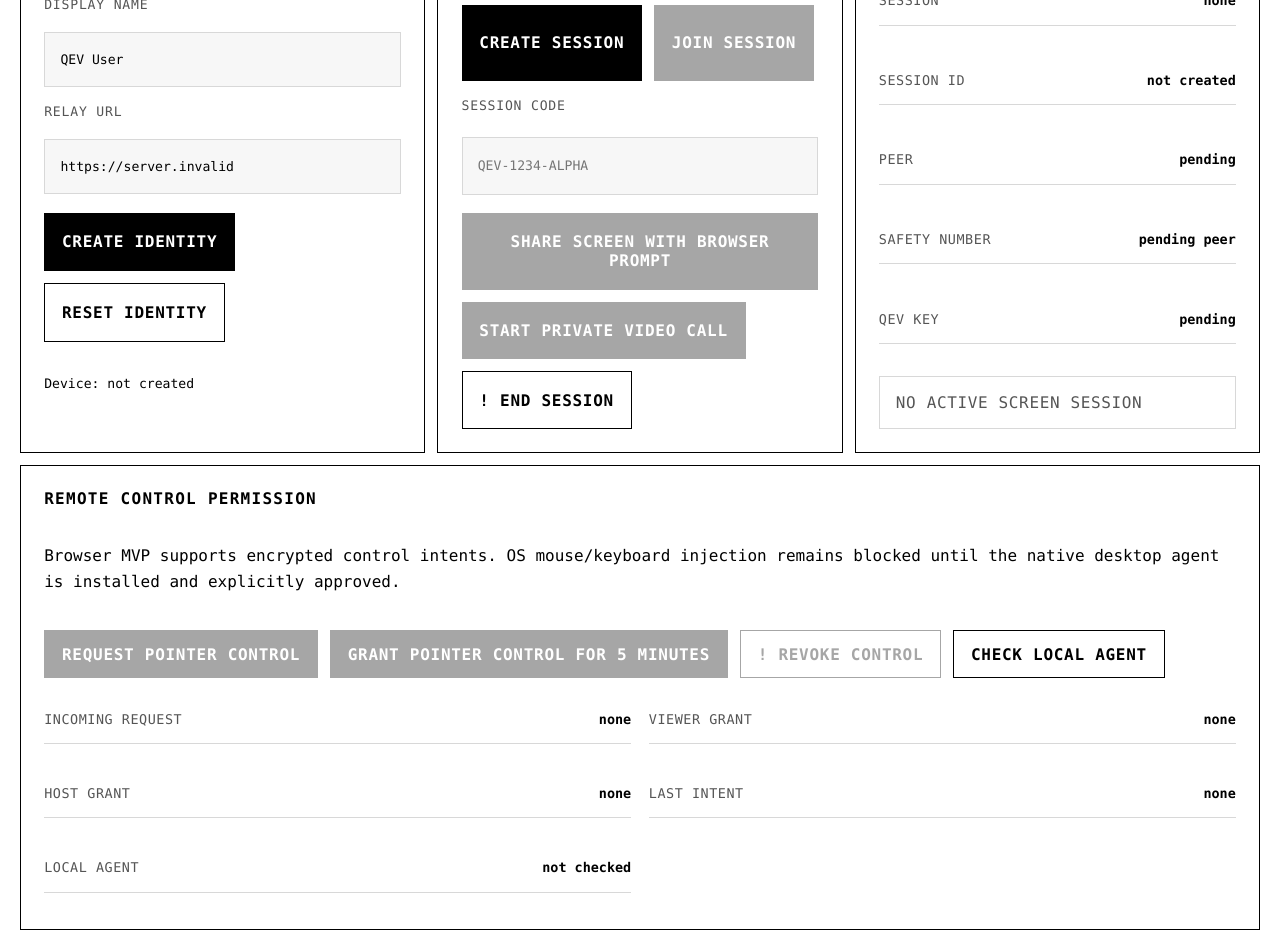
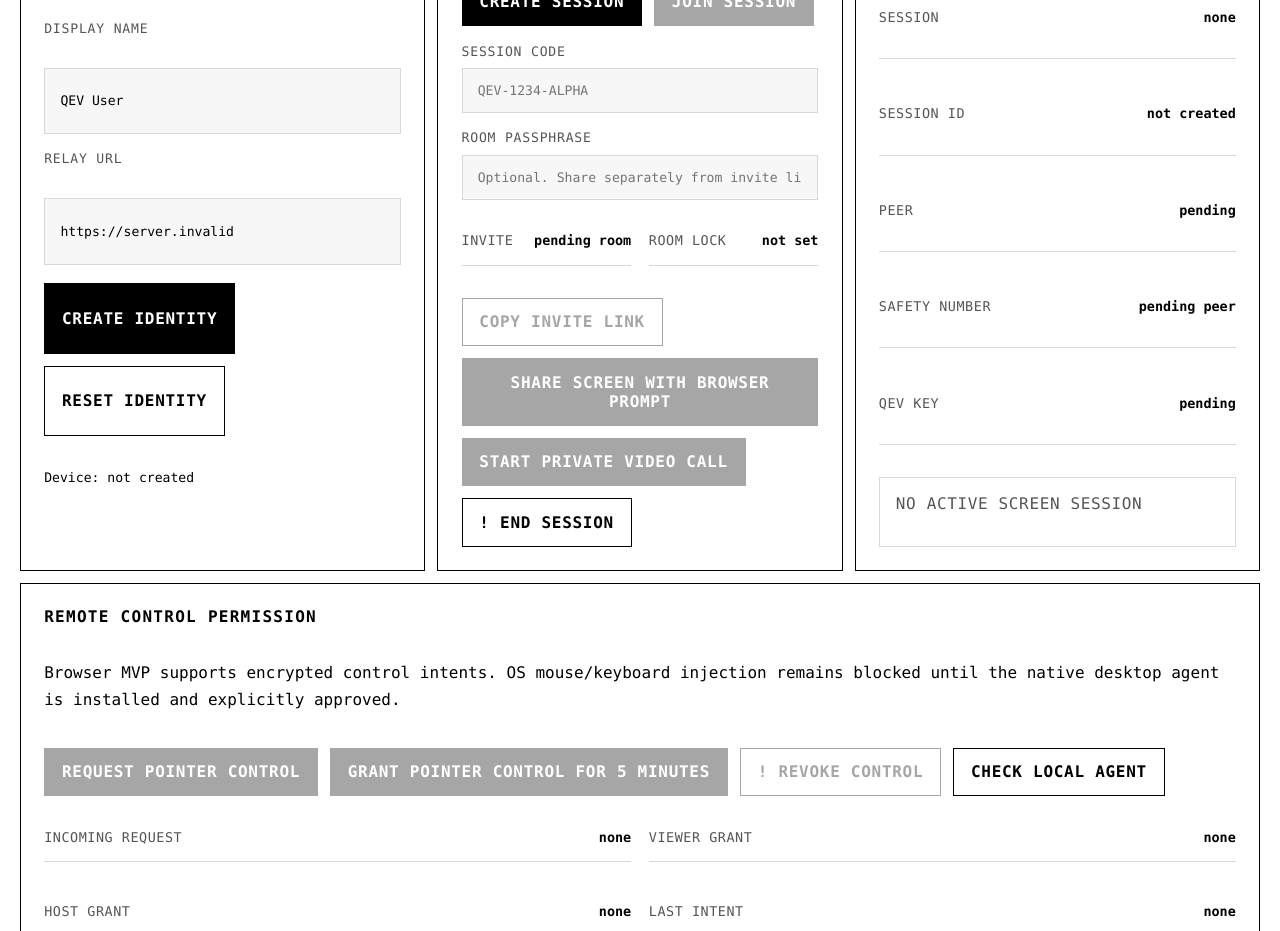
Before and after one commit to TheArtOfSound/qev-workspace, a React (Vite) app in the folder apps/web/: page / in a window 1280 px wide. Shown: the part 780-1711 px from the top of the page. Built offline with nearby package versions, Linux system fonts and the light colour scheme; no server answers.

Commit message:
Add private room invite links and passphrase lock

```diff
--- a/apps/web/src/App.tsx
+++ b/apps/web/src/App.tsx
@@ -1,4 +1,4 @@
-import { useMemo, useRef, useState, type MouseEvent } from "react";
+import { useEffect, useMemo, useRef, useState, type MouseEvent } from "react";
 import {
   BrowserQevVaultAdapter,
   decryptJson,
@@ -31,6 +31,7 @@ type PrivateChatPayload = {
   body: string;
   sender: string;
   sentAt: string;
+  roomLockHash?: string | null;
 };
 
 type ChatEntry = PrivateChatPayload & {
@@ -51,7 +52,13 @@ export function App() {
   const [peerDevice, setPeerDevice] = useState<DeviceIdentityPublic | null>(null);
   const [sessionKey, setSessionKey] = useState<CryptoKey | null>(null);
 
-  const [roomCode, setRoomCode] = useState("");
+  const [roomCode, setRoomCode] = useState(() => {
+    if (typeof window === "undefined") return "";
+    return new URLSearchParams(window.location.search).get("room")?.toUpperCase() ?? "";
+  });
+  const [roomPassphrase, setRoomPassphrase] = useState("");
+  const [roomLockFingerprint, setRoomLockFingerprint] = useState("not set");
+  const [inviteCopied, setInviteCopied] = useState(false);
   const [sessionId, setSessionId] = useState("");
   const [relayStatus, setRelayStatus] = useState<SignalingStatus>("idle");
   const [sessionStatus, setSessionStatus] = useState<SessionStatus>("none");
@@ -83,6 +90,19 @@ export function App() {
   const agentLaunchUrl = controlGrant ? buildAgentLaunchUrl(controlGrant) : "";
   const hasActiveViewerGrant = Boolean(viewerGrant && new Date(viewerGrant.expiresAt).getTime() > Date.now());
   const hasActiveHostGrant = Boolean(hostGrant && new Date(hostGrant.expiresAt).getTime() > Date.now());
+
+  useEffect(() => {
+    let cancelled = false;
+
+    void computeRoomLockHash(roomCode, roomPassphrase).then((hash) => {
+      if (cancelled) return;
+      setRoomLockFingerprint(hash ? formatRoomLockFingerprint(hash) : "not set");
+    });
+
+    return () => {
+      cancelled = true;
+    };
+  }, [roomCode, roomPassphrase]);
 
   async function ensureDevice(): Promise<DeviceIdentity> {
     const existing = device ?? (await vault.loadDeviceIdentity());
@@ -266,12 +286,33 @@ export function App() {
     addAudit("Local device identity reset.");
   }
 
+  async function copyInviteLink(): Promise<void> {
+    await safe(async () => {
+      if (!roomCode) throw new Error("Create or join a room before copying an invite link.");
+
+      const url = new URL(window.location.href);
+      url.searchParams.set("room", roomCode);
+      url.hash = "";
+
+      await navigator.clipboard.writeText(url.toString());
+      setInviteCopied(true);
+
+      if (roomPassphrase.trim()) {
+        addAudit("Invite link copied. Share the room passphrase separately.");
+      } else {
+        addAudit("Invite link copied. No room passphrase is set.");
+      }
+    });
+  }
+
   async function handleSignal(message: ProtocolEnvelope, dev: DeviceIdentity, client: SignalingClient): Promise<void> {
     if (message.type === "room.created") {
       const payload = message.payload as { roomCode: string; sessionId: string; expiresAt: string };
       setRoomCode(payload.roomCode);
       setSessionId(payload.sessionId);
       setSessionStatus("created");
+      writeRoomToUrl(payload.roomCode);
+      setInviteCopied(false);
       addAudit(`Room created: ${payload.roomCode}. Expires: ${payload.expiresAt}`);
       return;
     }
@@ -283,6 +324,8 @@ export function App() {
       setPeerDevice(payload.peer ?? null);
       await establishSessionKey(dev, payload.peer);
       setSessionStatus("joined");
+      writeRoomToUrl(payload.roomCode);
+      setInviteCopied(false);
       addAudit(`Joined room: ${payload.roomCode}.`);
       return;
     }
@@ -396,6 +439,12 @@ export function App() {
 
     try {
       const message = await decryptJson<PrivateChatPayload>(sessionKey, payload);
+      const localRoomLockHash = await computeRoomLockHash(roomCode, roomPassphrase);
+
+      if ((message.roomLockHash ?? null) !== (localRoomLockHash ?? null)) {
+        addAudit("Rejected encrypted chat: room passphrase mismatch.");
+        return;
+      }
 
       if (message.kind === "qev.chat.v1") {
         setChatMessages((current) => [
@@ -425,12 +474,15 @@ export function App() {
       if (!sessionKey) throw new Error("QEV session key is not established yet.");
       if (!peerRef.current) throw new Error("Peer channel is not ready yet.");
 
+      const roomLockHash = await computeRoomLockHash(roomCode, roomPassphrase);
+
       const message: PrivateChatPayload = {
         kind: "qev.chat.v1",
         id: createId("chat"),
         body,
         sender: displayName.trim() || "QEV User",
         sentAt: new Date().toISOString(),
+        roomLockHash,
       };
 
       const encrypted = await encryptJson(sessionKey, message);
@@ -677,6 +729,7 @@ export function App() {
     setChatInput("");
     setChatMessages([]);
     setLastPrivateData("none");
+    setInviteCopied(false);
   }
 
   function addAudit(message: string): void {
@@ -749,9 +802,26 @@ export function App() {
           </div>
           <label>
             Session code
-            <input value={roomCode} onChange={(event) => setRoomCode(event.target.value.toUpperCase())} placeholder="QEV-1234-ALPHA" />
+            <input value={roomCode} onChange={(event) => {
+              setRoomCode(event.target.value.toUpperCase());
+              setInviteCopied(false);
+            }} placeholder="QEV-1234-ALPHA" />
           </label>
+          <label>
+            Room passphrase
+            <input
+              value={roomPassphrase}
+              onChange={(event) => setRoomPassphrase(event.target.value)}
+              placeholder="Optional. Share separately from invite link."
+              type="password"
+            />
+          </label>
+          <div className="control-grid">
+            <p className="kv"><span>Invite</span><strong>{inviteCopied ? "copied" : roomCode ? "ready" : "pending room"}</strong></p>
+            <p className="kv"><span>Room lock</span><strong>{roomLockFingerprint}</strong></p>
+          </div>
           <div className="button-row">
+            <button className="secondary" disabled={!roomCode} onClick={() => void copyInviteLink()}>Copy invite link</button>
             <button disabled={!canShare} onClick={() => void startShare()}>Share screen with browser prompt</button>
             <button disabled={!canStartMedia} onClick={() => void startVideoCall()}>Start private video call</button>
             <button className="danger" onClick={endSession}>End session</button>
@@ -894,6 +964,34 @@ export function App() {
   );
 }
 
+function writeRoomToUrl(roomCode: string): void {
+  if (typeof window === "undefined") return;
+
+  const url = new URL(window.location.href);
+  url.searchParams.set("room", roomCode);
+  url.hash = "";
+  window.history.replaceState(null, "", url.toString());
+}
+
+async function computeRoomLockHash(roomCode: string, passphrase: string): Promise<string | null> {
+  const normalizedPassphrase = passphrase.trim();
+
+  if (!normalizedPassphrase) return null;
+
+  const material = `qev-room-lock-v1:${roomCode.trim().toUpperCase()}:${normalizedPassphrase}`;
+  const encoded = new TextEncoder().encode(material);
+  const digest = await crypto.subtle.digest("SHA-256", encoded);
+  return bytesToHex(new Uint8Array(digest));
+}
+
+function formatRoomLockFingerprint(hash: string): string {
+  return `${hash.slice(0, 4)}-${hash.slice(4, 8)}-${hash.slice(8, 12)}-${hash.slice(12, 16)}`.toUpperCase();
+}
+
+function bytesToHex(bytes: Uint8Array): string {
+  return [...bytes].map((byte) => byte.toString(16).padStart(2, "0")).join("");
+}
+
 function clamp(value: number): number {
   return Math.min(1, Math.max(0, value));
 }
--- a/apps/web/src/styles.css
+++ b/apps/web/src/styles.css
@@ -584,3 +584,8 @@ pre {
   min-height: 280px;
   object-fit: cover;
 }
+
+.session-lock-note {
+  color: var(--muted);
+  font-size: 0.82rem;
+}
```
